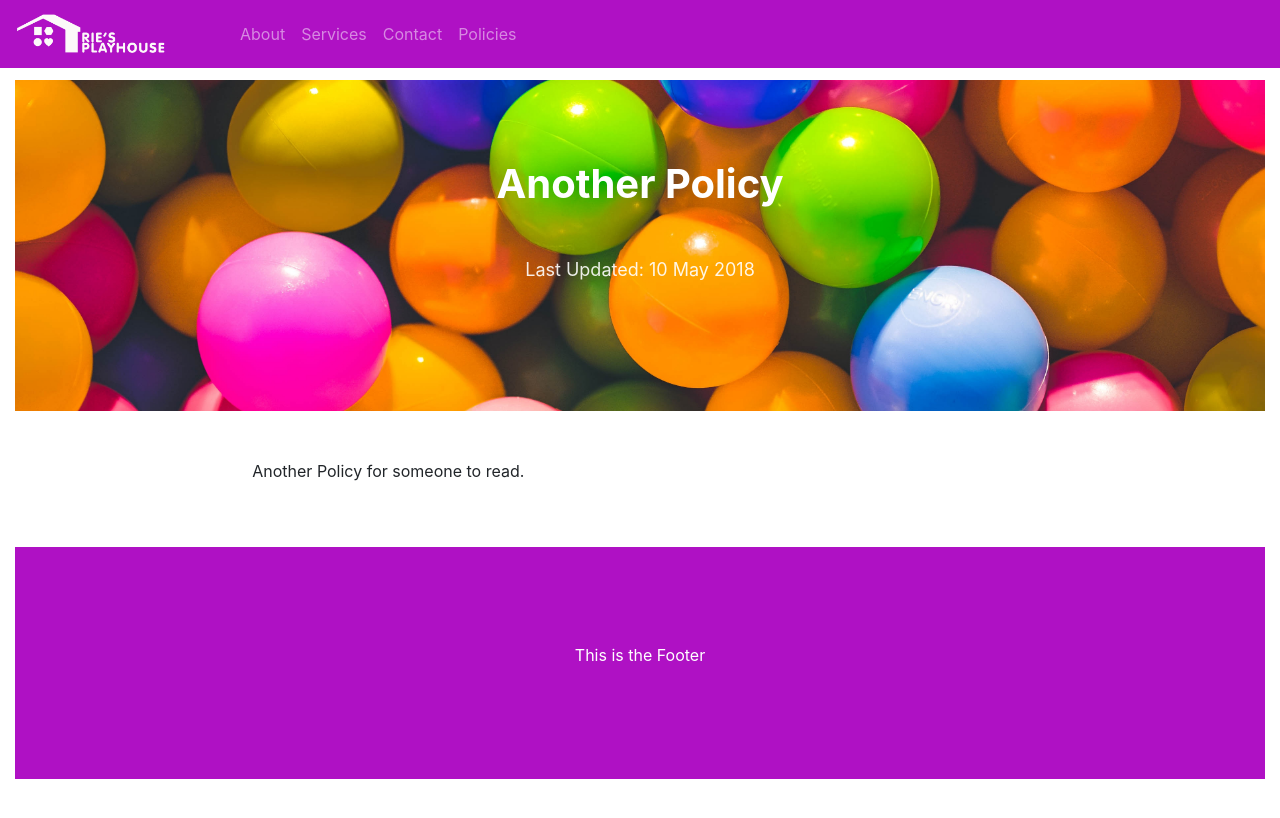
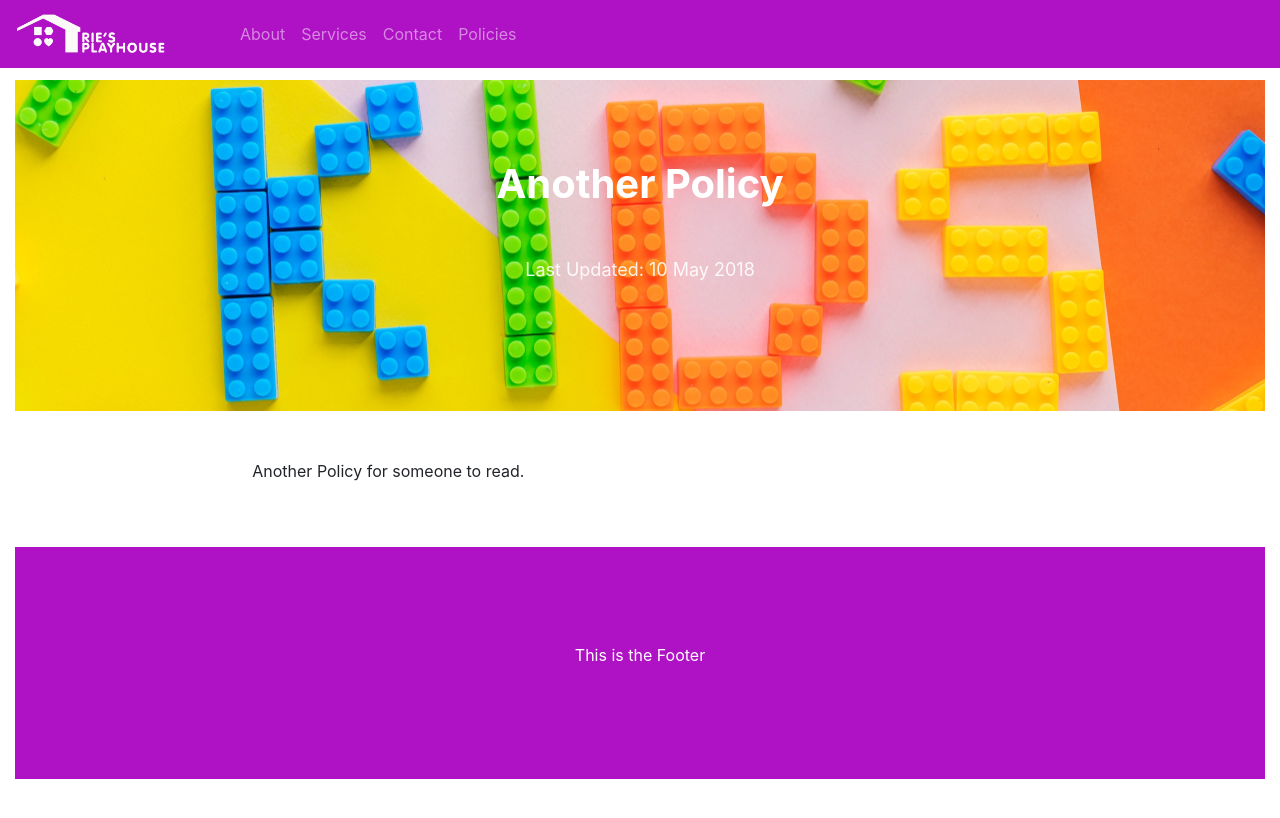
Before and after one commit to keith-smale/ries-playhouse, a Jekyll site: the page built from _posts/2018-05-10-another-policy.md, in a window 1280 px wide. Shown: the top 818 px of the page. Built offline with Jekyll 4.4.1, drawn with Linux system fonts in a browser that asks for light colours.

Commit message:
updated image for post

```diff
--- a/_posts/2018-05-10-another-policy.md
+++ b/_posts/2018-05-10-another-policy.md
@@ -5,7 +5,7 @@ date:   2018-05-10 17:39:27 +0100
 name: Opening
 description: The opening of Rie's Playhouse
 image:
-   src: /assets/img/ballpit.jpg
+   src: /assets/img/kids_lego.jpg
 categories: policies
 ---
 
```
